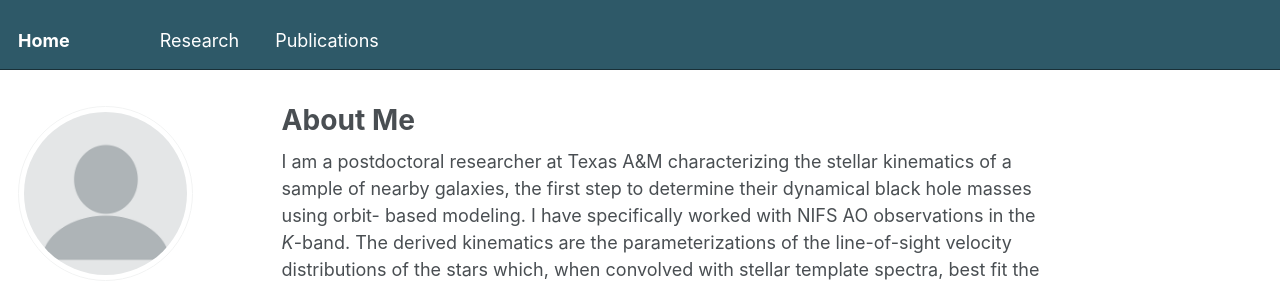
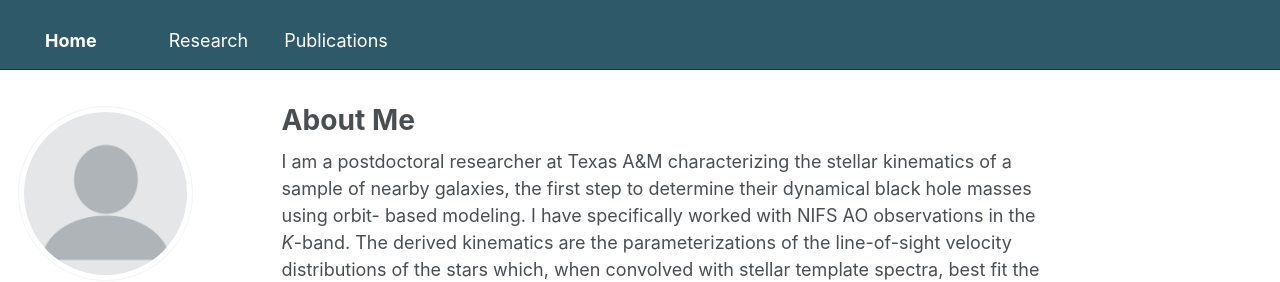
Before and after one commit to lkpitchford/lkpitchford.github.io, a Jekyll site: the page built from _pages/about.md, in a window 1280 px wide. Shown: the top 282 px of the page. Built offline with Jekyll 4.4.1, drawn with Linux system fonts in a browser that asks for light colours; some web fonts are replaced.

Commit message:
Update _masthead.scss

```diff
--- a/_sass/_masthead.scss
+++ b/_sass/_masthead.scss
@@ -52,7 +52,8 @@
   white-space: nowrap;
 
   &--lg {
-    padding-right: 3em;
+    padding-left: 1.5em;
+    padding-right: 2em;
     font-weight: 700;
   }
 }
```
